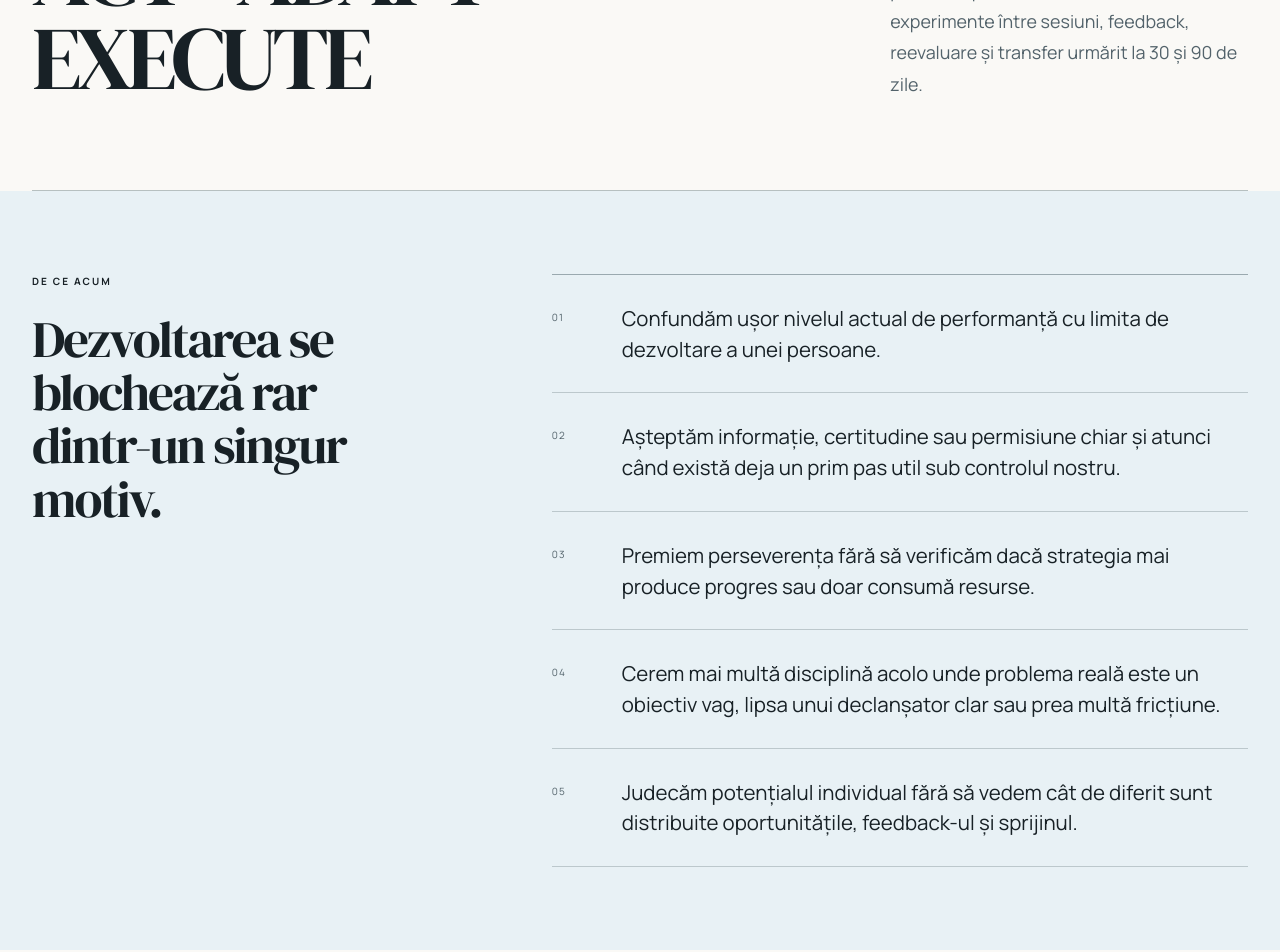
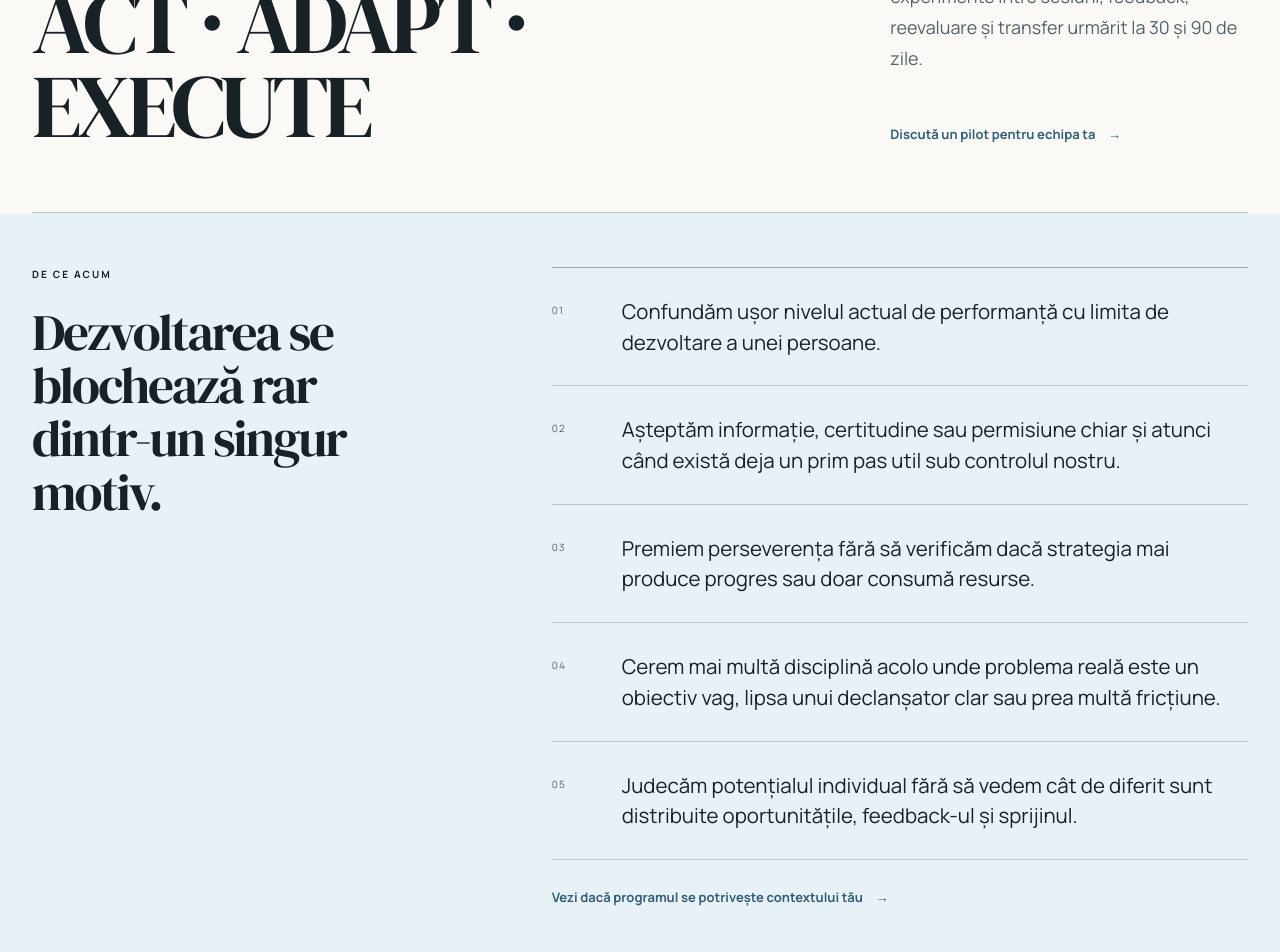
Before and after one commit to ivanovroxana1988-arch/bogdanvizitiu, a Next.js app: page /cursuri/act-adapt-execute-draft in a window 1280 px wide. Shown: the part 440-1392 px from the top of the page. Built offline with nearby package versions, Linux system fonts and the light colour scheme.

Commit message:
Tighten ACT ADAPT EXECUTE draft conversion flow

```diff
--- a/app/(ro)/cursuri/act-adapt-execute-draft/page.tsx
+++ b/app/(ro)/cursuri/act-adapt-execute-draft/page.tsx
@@ -140,9 +140,11 @@ const copy = {
   ctaTitle: 'Un program de dezvoltare care continuă și după ultima sesiune.',
 }
 
+const contactHref = '/contact?source=act-adapt-execute-draft'
+
 export default function ActAdaptExecuteDraftPage() {
   return (
-    <div className={styles.page}>
+    <div className={`${styles.page} conversion-page`}>
       <section className={styles.hero}>
         <Eyebrow>Program experiențial · inspirat de Adam Grant</Eyebrow>
         <div className={styles.heroGrid}>
@@ -150,6 +152,9 @@ export default function ActAdaptExecuteDraftPage() {
           <div className={visual.heroCopy}>
             <p className={styles.heroIntro}>{heroLead}</p>
             <p className={styles.heroIntro}>{heroTransfer}</p>
+            <div className="conversion-inline-action">
+              <ArrowLink href={contactHref}>Discută un pilot pentru echipa ta</ArrowLink>
+            </div>
           </div>
         </div>
       </section>
@@ -160,11 +165,16 @@ export default function ActAdaptExecuteDraftPage() {
             <Eyebrow>De ce acum</Eyebrow>
             <h2 className={styles.statementSmall}>{copy.problemTitle}</h2>
           </div>
-          <ul className={styles.diagnosticList}>
-            {challenges.map((item) => (
-              <li key={item}>{item}</li>
-            ))}
-          </ul>
+          <div>
+            <ul className={styles.diagnosticList}>
+              {challenges.map((item) => (
+                <li key={item}>{item}</li>
+              ))}
+            </ul>
+            <div className="conversion-inline-action">
+              <ArrowLink href={contactHref}>Vezi dacă programul se potrivește contextului tău</ArrowLink>
+            </div>
+          </div>
         </div>
       </section>
 
@@ -322,7 +332,7 @@ export default function ActAdaptExecuteDraftPage() {
       <section className={styles.cta}>
         <Eyebrow>Program pentru organizații · 6 zile</Eyebrow>
         <h2 className={styles.ctaTitle}>{copy.ctaTitle}</h2>
-        <ArrowLink href="/contact">Discută despre o versiune pentru echipa ta</ArrowLink>
+        <ArrowLink href={contactHref}>Discută despre o versiune pentru echipa ta</ArrowLink>
       </section>
     </div>
   )
```
